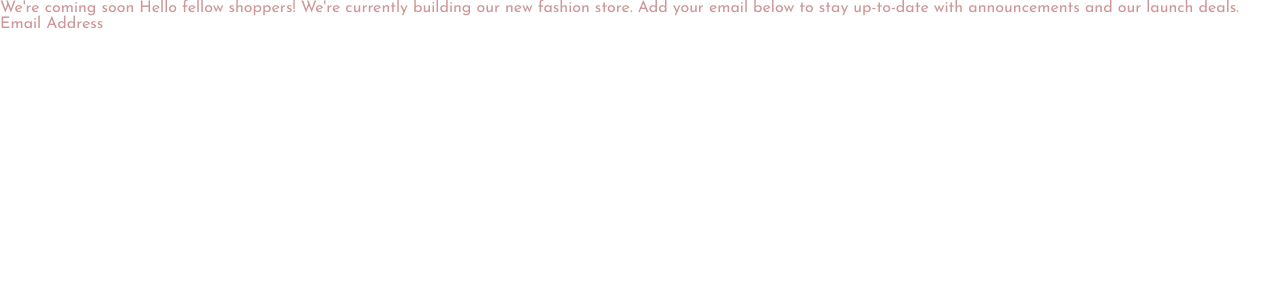
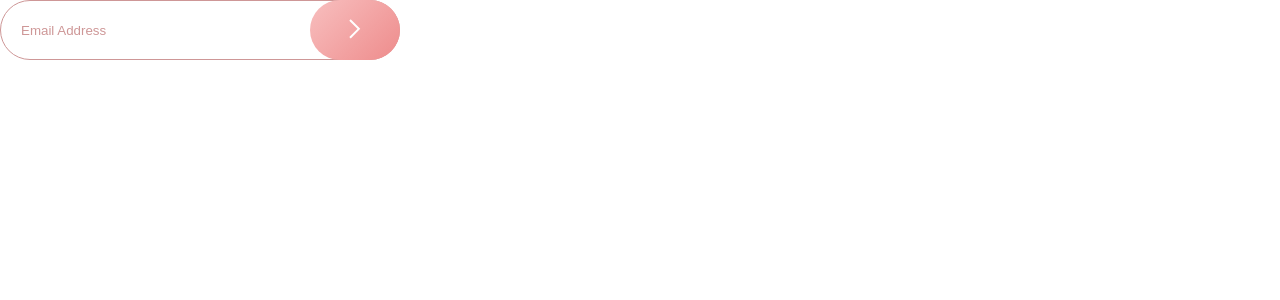
Before and after one commit to kdumagalhaes/coming-soon-page-vue, a Vue app: page / in a window 1280 px wide. Shown: the top 300 px of the page. Built offline with nearby package versions, Linux system fonts and the light colour scheme.

Commit message:
finished News Form style component

```diff
--- a/src/App.vue
+++ b/src/App.vue
@@ -1,17 +1,14 @@
 <template>
-    <HeroParagraph
-        text="We're coming soon Hello fellow shoppers! We're currently building our new fashion store. Add your email below to stay up-to-date with announcements and our launch deals. Email Address
-"
-    />
+    <NewsForm />
 </template>
 
 <script>
 // components
-import { HeroParagraph } from '@/components/atoms'
+import { NewsForm } from '@/components/atoms'
 
 export default {
     components: {
-        HeroParagraph,
+        NewsForm,
     },
 }
 </script>
--- /dev/null
+++ b/src/components/atoms/NewsForm.vue
@@ -0,0 +1,45 @@
+<template>
+    <form class="news-form" v-on:submit.prevent>
+        <input type="email" name="" id="" placeholder="Email Address" />
+        <button>
+            <img src="@/assets/img/icon-arrow.svg" alt="send button" />
+        </button>
+    </form>
+</template>
+
+<script>
+export default {}
+</script>
+
+<style lang="scss" scoped>
+.news-form {
+    width: 400px;
+    position: absolute;
+
+    input,
+    button {
+        border-radius: 50px;
+        height: 60px;
+    }
+
+    input {
+        border: 1px solid $desaturated-red;
+        padding: 0 95px 0 20px;
+        width: 100%;
+        position: absolute;
+
+        &::placeholder {
+            color: $desaturated-red;
+            font-family: 'Poppins', sans-serif;
+        }
+    }
+
+    button {
+        width: 90px;
+        background: $gradient2;
+        border: none;
+        float: right;
+        position: relative;
+    }
+}
+</style>
--- a/src/components/atoms/index.js
+++ b/src/components/atoms/index.js
@@ -2,3 +2,4 @@ export { default as Logo } from './Logo.vue'
 export { default as ModelPicture } from './ModelPicture.vue'
 export { default as HeroTitle } from './HeroTitle.vue'
 export { default as HeroParagraph } from './HeroParagraph.vue'
+export { default as NewsForm } from './NewsForm.vue'
```
